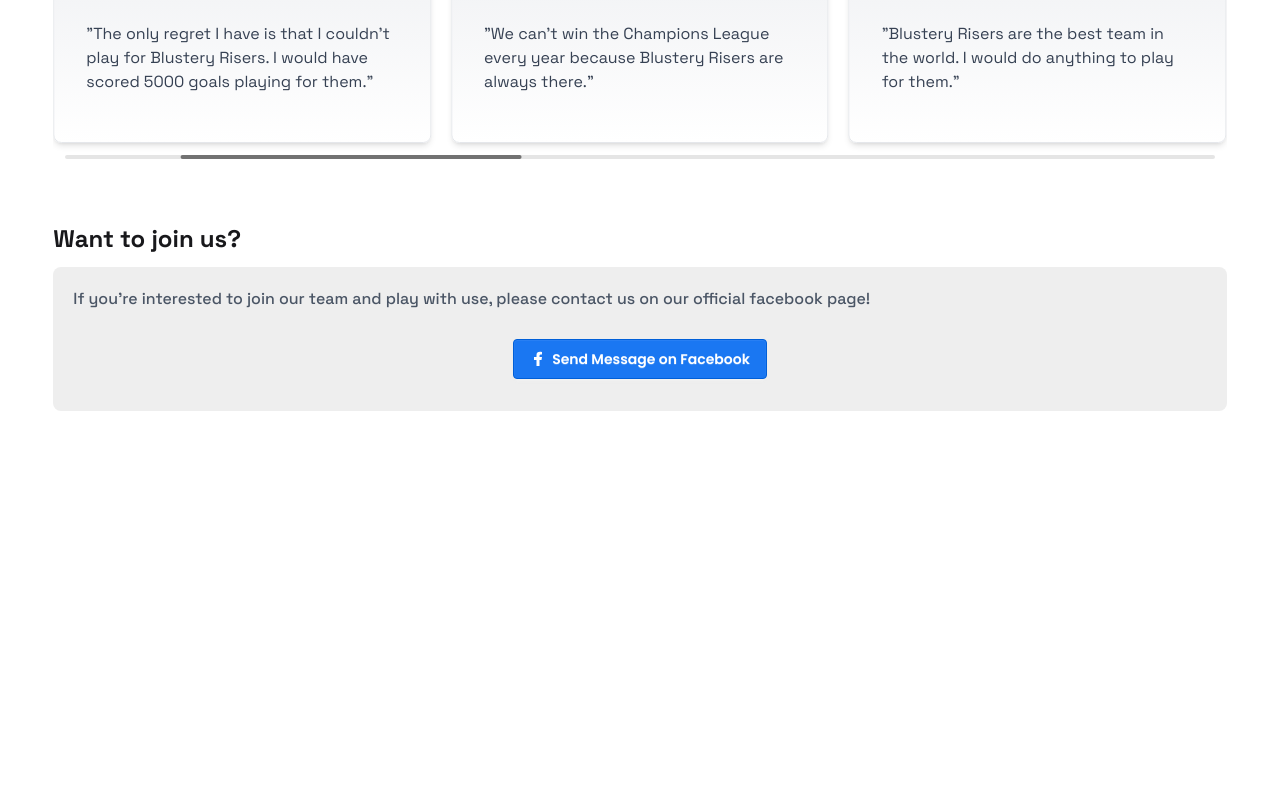
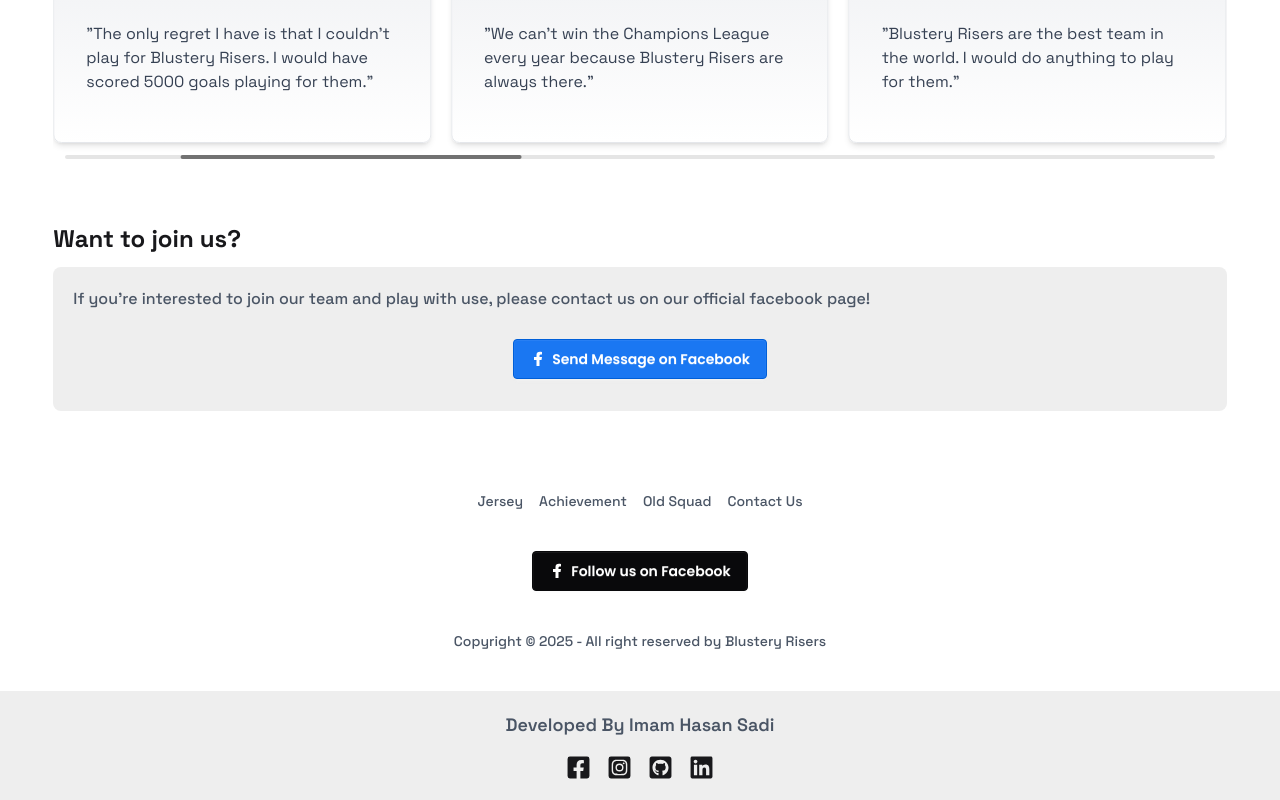
Before and after one commit to imam-hasan-jami/Blustery-Risers, a React (Vite) app: page / in a window 1280 px wide. Shown: the part 6247-7047 px from the top of the page. Before the commit the page ends 6658 px from the top, so only its background shows below. Built offline with nearby package versions, Linux system fonts and the light colour scheme.

Commit message:
added footer & lower footer

```diff
--- a/src/components/Footer.jsx
+++ b/src/components/Footer.jsx
@@ -1,11 +1,35 @@
-import React from 'react';
+import React from "react";
+import { FaFacebookSquare, FaInstagramSquare, FaRedditSquare } from "react-icons/fa";
+import { FaSquareXTwitter } from "react-icons/fa6";
 
 const Footer = () => {
-    return (
-        <div>
+  const handleSendMessage = () => {
+    window.open("https://www.facebook.com/blusteryrisers", "_blank");
+  };
 
+  return (
+    <footer className="footer footer-horizontal footer-center text-base-content rounded mt-20 mb-10">
+      <nav className="grid grid-flow-col gap-4">
+        <a className="link link-hover font-grotesk text-gray-600 font-medium">Jersey</a>
+        <a className="link link-hover font-grotesk text-gray-600 font-medium">Achievement</a>
+        <a className="link link-hover font-grotesk text-gray-600 font-medium">Old Squad</a>
+        <a className="link link-hover font-grotesk text-gray-600 font-medium">Contact Us</a>
+      </nav>
+      <nav>
+        <div className="grid grid-flow-col gap-4">
+          <button onClick={handleSendMessage} className="btn bg-neutral text-white border-neutral">
+            <svg aria-label="Facebook logo" width="16" height="16" xmlns="http://www.w3.org/2000/svg" viewBox="0 0 32 32"><path fill="white" d="M8 12h5V8c0-6 4-7 11-6v5c-4 0-5 0-5 3v2h5l-1 6h-4v12h-6V18H8z"></path></svg>
+              Follow us on Facebook
+          </button>
         </div>
-    );
+      </nav>
+      <aside>
+        <p className="font-grotesk text-gray-600 font-medium">
+          Copyright © {new Date().getFullYear()} - All right reserved by Blustery Risers
+        </p>
+      </aside>
+    </footer>
+  );
 };
 
 export default Footer;
--- /dev/null
+++ b/src/components/LowerFooter.jsx
@@ -0,0 +1,29 @@
+import React from 'react';
+import { FaFacebookSquare, FaGithubSquare, FaInstagramSquare, FaLinkedin, FaRedditSquare } from 'react-icons/fa';
+import { FaSquareXTwitter } from 'react-icons/fa6';
+
+const LowerFooter = () => {
+    return (
+      <div className="bg-base-300 py-5">
+        <h1 className="font-grotesk text-lg font-semibold text-center text-gray-600">
+          Developed By Imam Hasan Sadi
+        </h1>
+        <div className="flex justify-center gap-4 mt-4">
+          <a href="https://www.facebook.com/BlusteryRisers" target="_blank">
+            <FaFacebookSquare size={25} />
+          </a>
+          <a href="https://www.instagram.com/chainless_slave1.0/" target="_blank">
+            <FaInstagramSquare size={25} />
+          </a>
+          <a href="https://github.com/imam-hasan-jami" target="_blank">
+            <FaGithubSquare size={25} />
+          </a>
+          <a href="https://www.linkedin.com/in/imam-hasan-jami/" target="_blank">
+            <FaLinkedin size={25} />
+          </a>
+        </div>
+      </div>
+    );
+};
+
+export default LowerFooter;
--- a/src/layouts/HomeLayout.jsx
+++ b/src/layouts/HomeLayout.jsx
@@ -2,6 +2,7 @@ import React from "react";
 import { Outlet } from "react-router";
 import Navbar from "../components/Navbar";
 import Footer from "../components/Footer";
+import LowerFooter from "../components/LowerFooter";
 
 const HomeLayout = () => {
   return (
@@ -17,6 +18,7 @@ const HomeLayout = () => {
       <footer className="w-11/12 mx-auto">
         <Footer />
       </footer>
+      <LowerFooter />
     </div>
   );
 };
```
